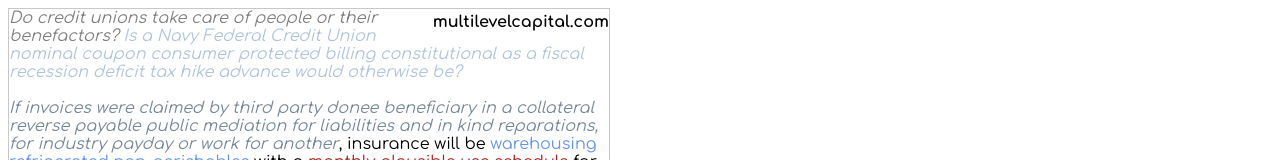
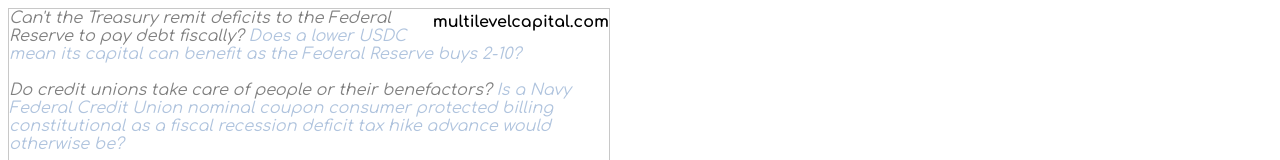
Before and after one commit to NickCarducci/goprovider, a React (Create React App) app: page / in a window 1280 px wide. Shown: the top 160 px of the page. Built offline with nearby package versions, Linux system fonts and the light colour scheme.

Commit message:
Update Basic.js

```diff
--- a/src/Basic.js
+++ b/src/Basic.js
@@ -166,6 +166,20 @@ export default class Basic extends React.Component {
         <h4 style={{ float: "right", margin: "4px 0px" }}>
           multilevelcapital.com
         </h4>
+        <i style={{ color: "grey" }}>
+          Can't the Treasury remit deficits to the Federal Reserve to pay debt
+          fiscally?{space}
+          <i
+            style={{
+              color: "lightsteelblue"
+            }}
+          >
+            Does a lower USDC mean its capital can benefit as the Federal
+            Reserve buys 2-10?
+          </i>
+        </i>
+        <br />
+        <br />
         <i style={{ color: "grey" }}>
           Do credit unions take care of people or their benefactors?{space}
           <i
```
